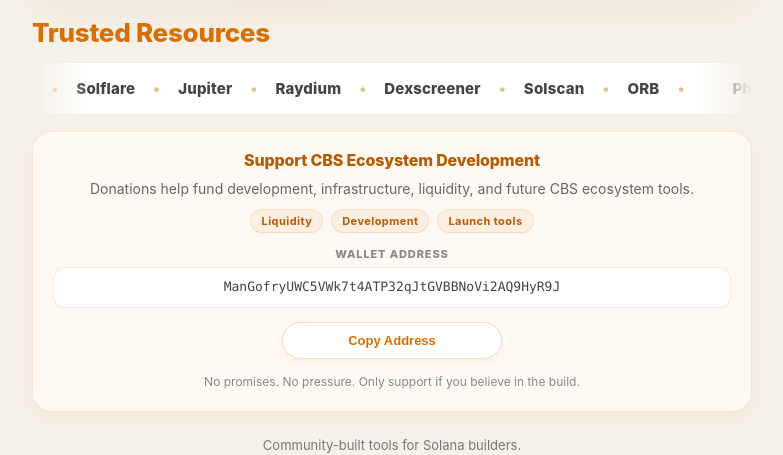
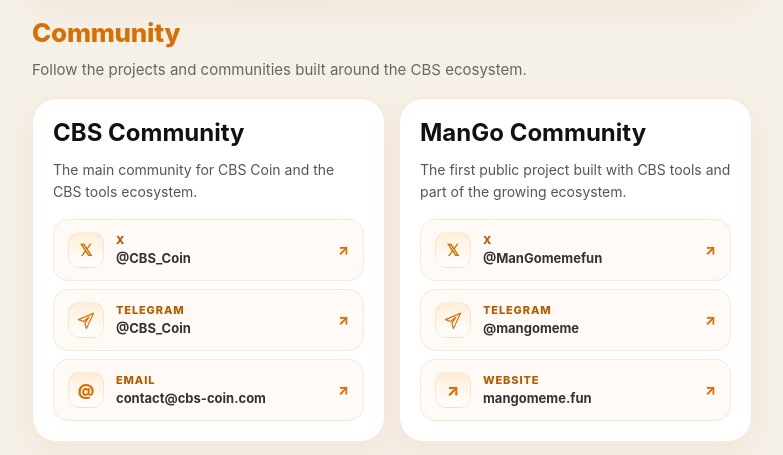
Before and after one commit to smitskecbs/tools.cbs-coin.com, a website built with Vite: page index.html in a window 1280 px wide. Shown: the part 1419-1874 px from the top of the page, without its empty margins (248-1031 px from the left). Built offline with nearby package versions, Linux system fonts and the light colour scheme.

Commit message:
add community section to CBS Tools

```diff
--- a/src/main.ts
+++ b/src/main.ts
@@ -31,6 +31,19 @@
 type Resource = {
   name: string
   url: string
+}
+
+type CommunityLink = {
+  label: string
+  value: string
+  url: string
+  icon: 'x' | 'telegram' | 'web' | 'email'
+}
+
+type CommunityCard = {
+  title: string
+  description: string
+  links: CommunityLink[]
 }
 
 const DONATION_WALLET = 'ManGofryUWC5VWk7t4ATP32qJtGVBBNoVi2AQ9HyR9J'
@@ -153,6 +166,139 @@
   { name: 'Solscan', url: 'https://solscan.io/' },
   { name: 'ORB', url: 'https://orb.helius.dev/' },
 ]
+
+const communityCards: CommunityCard[] = [
+  {
+    title: 'CBS Community',
+    description:
+      'The main community for CBS Coin and the CBS tools ecosystem.',
+    links: [
+      {
+        label: 'X',
+        value: '@CBS_Coin',
+        url: 'https://x.com/CBS_Coin',
+        icon: 'x',
+      },
+      {
+        label: 'Telegram',
+        value: '@CBS_Coin',
+        url: 'https://t.me/CBS_Coin',
+        icon: 'telegram',
+      },
+      {
+        label: 'Email',
+        value: 'contact@cbs-coin.com',
+        url: 'mailto:contact@cbs-coin.com',
+        icon: 'email',
+      },
+    ],
+  },
+  {
+    title: 'ManGo Community',
+    description:
+      'The first public project built with CBS tools and part of the growing ecosystem.',
+    links: [
+      {
+        label: 'X',
+        value: '@ManGomemefun',
+        url: 'https://x.com/ManGomemefun',
+        icon: 'x',
+      },
+      {
+        label: 'Telegram',
+        value: '@mangomeme',
+        url: 'https://t.me/mangomeme',
+        icon: 'telegram',
+      },
+      {
+        label: 'Website',
+        value: 'mangomeme.fun',
+        url: 'https://mangomeme.fun/',
+        icon: 'web',
+      },
+    ],
+  },
+]
+
+function renderCommunityLinkIcon(icon: CommunityLink['icon']): string {
+  if (icon === 'x') {
+    return `<span class="community-link-icon" aria-hidden="true">𝕏</span>`
+  }
+
+  if (icon === 'telegram') {
+    return `
+      <span class="community-link-icon community-link-icon--svg" aria-hidden="true">
+        <svg viewBox="0 0 24 24" focusable="false">
+          <path
+            d="M22 3L2 11.5l7 2.5L16 8l-5.5 8.5 2 7L22 3z"
+            fill="none"
+            stroke="currentColor"
+            stroke-width="1.5"
+            stroke-linejoin="round"
+          />
+        </svg>
+      </span>
+    `
+  }
+
+  if (icon === 'web') {
+    return `<span class="community-link-icon" aria-hidden="true">↗</span>`
+  }
+
+  return `<span class="community-link-icon" aria-hidden="true">@</span>`
+}
+
+function renderCommunityLink(link: CommunityLink): string {
+  const target =
+    link.url.startsWith('mailto:') ? '' : 'target="_blank" rel="noopener noreferrer"'
+
+  return `
+    <a
+      class="community-link"
+      href="${link.url}"
+      ${target}
+      aria-label="${link.label}: ${link.value}"
+    >
+      ${renderCommunityLinkIcon(link.icon)}
+      <span class="community-link-content">
+        <span class="community-link-label">${link.label}</span>
+        <span class="community-link-value">${link.value}</span>
+      </span>
+      <span class="community-link-arrow" aria-hidden="true">↗</span>
+    </a>
+  `
+}
+
+function renderCommunityCard(card: CommunityCard): string {
+  const links = card.links.map((link) => renderCommunityLink(link)).join('')
+
+  return `
+    <article class="community-card">
+      <h3 class="community-card-title">${card.title}</h3>
+      <p class="community-card-description">${card.description}</p>
+      <div class="community-links">
+        ${links}
+      </div>
+    </article>
+  `
+}
+
+function renderCommunitySection(): string {
+  return `
+    <section
+      class="page-section community-section"
+      aria-labelledby="community-heading"
+    >
+      <h2 class="section-title" id="community-heading">Community</h2>
+      <p class="section-subtitle">
+        Follow the projects and communities built around the CBS ecosystem.
+      </p>
+      <div class="community-grid">
+        ${communityCards.map((card) => renderCommunityCard(card)).join('')}
+      </div>
+    </section>
+  `
+}
 
 function setSiteFavicon(): void {
   let link = document.querySelector<HTMLLinkElement>('link[rel="icon"]')
@@ -531,6 +677,7 @@
 
     ${renderToolchainSection()}
     ${renderShowcaseSection()}
+    ${renderCommunitySection()}
 
     <section
       class="page-section"
--- a/src/style.css
+++ b/src/style.css
@@ -482,6 +482,128 @@
   gap: 10px;
 }
 
+.community-section {
+  gap: 16px;
+}
+
+.community-grid {
+  display: grid;
+  grid-template-columns: repeat(2, minmax(0, 1fr));
+  gap: 14px;
+  align-items: stretch;
+}
+
+.community-card {
+  display: grid;
+  gap: 12px;
+  padding: 20px;
+  border: 1px solid rgba(216, 111, 0, 0.16);
+  border-radius: 24px;
+  background: #ffffff;
+  box-shadow: 0 10px 32px rgba(216, 111, 0, 0.08);
+}
+
+.community-card-title {
+  margin: 0;
+  font-size: clamp(20px, 3.5vw, 24px);
+  line-height: 1.2;
+  color: #111111;
+}
+
+.community-card-description {
+  margin: 0;
+  font-size: 14px;
+  line-height: 1.55;
+  color: #555555;
+}
+
+.community-links {
+  display: grid;
+  gap: 8px;
+  margin-top: 4px;
+}
+
+.community-link {
+  display: grid;
+  grid-template-columns: auto 1fr auto;
+  align-items: center;
+  gap: 12px;
+  padding: 12px 14px;
+  border: 1px solid rgba(216, 111, 0, 0.12);
+  border-radius: 16px;
+  background: rgba(255, 250, 245, 0.94);
+  text-decoration: none;
+  color: inherit;
+  transition:
+    transform 140ms ease,
+    border-color 140ms ease,
+    box-shadow 140ms ease,
+    background 140ms ease;
+}
+
+.community-link:hover {
+  transform: translateY(-1px);
+  border-color: rgba(216, 111, 0, 0.28);
+  background: #ffffff;
+  box-shadow: 0 8px 22px rgba(216, 111, 0, 0.08);
+}
+
+.community-link:focus-visible {
+  outline: 2px solid #d86f00;
+  outline-offset: 2px;
+}
+
+.community-link-icon {
+  display: grid;
+  place-items: center;
+  width: 36px;
+  height: 36px;
+  border-radius: 12px;
+  background: linear-gradient(
+    180deg,
+    rgba(255, 179, 71, 0.16),
+    rgba(255, 255, 255, 0.96)
+  );
+  border: 1px solid rgba(216, 111, 0, 0.12);
+  font-size: 16px;
+  font-weight: 800;
+  color: #d86f00;
+}
+
+.community-link-icon--svg svg {
+  width: 18px;
+  height: 18px;
+  color: #d86f00;
+}
+
+.community-link-content {
+  display: grid;
+  gap: 2px;
+  min-width: 0;
+}
+
+.community-link-label {
+  font-size: 11px;
+  font-weight: 800;
+  letter-spacing: 0.08em;
+  text-transform: uppercase;
+  color: #b85a00;
+}
+
+.community-link-value {
+  font-size: 13px;
+  font-weight: 700;
+  line-height: 1.4;
+  color: #333333;
+  overflow-wrap: anywhere;
+}
+
+.community-link-arrow {
+  font-size: 14px;
+  font-weight: 800;
+  color: #d86f00;
+}
+
 .primary-btn,
 .secondary-btn {
   display: inline-flex;
@@ -529,6 +651,10 @@
 
 @media (max-width: 720px) {
   .toolchain-grid {
+    grid-template-columns: 1fr;
+  }
+
+  .community-grid {
     grid-template-columns: 1fr;
   }
 
```
